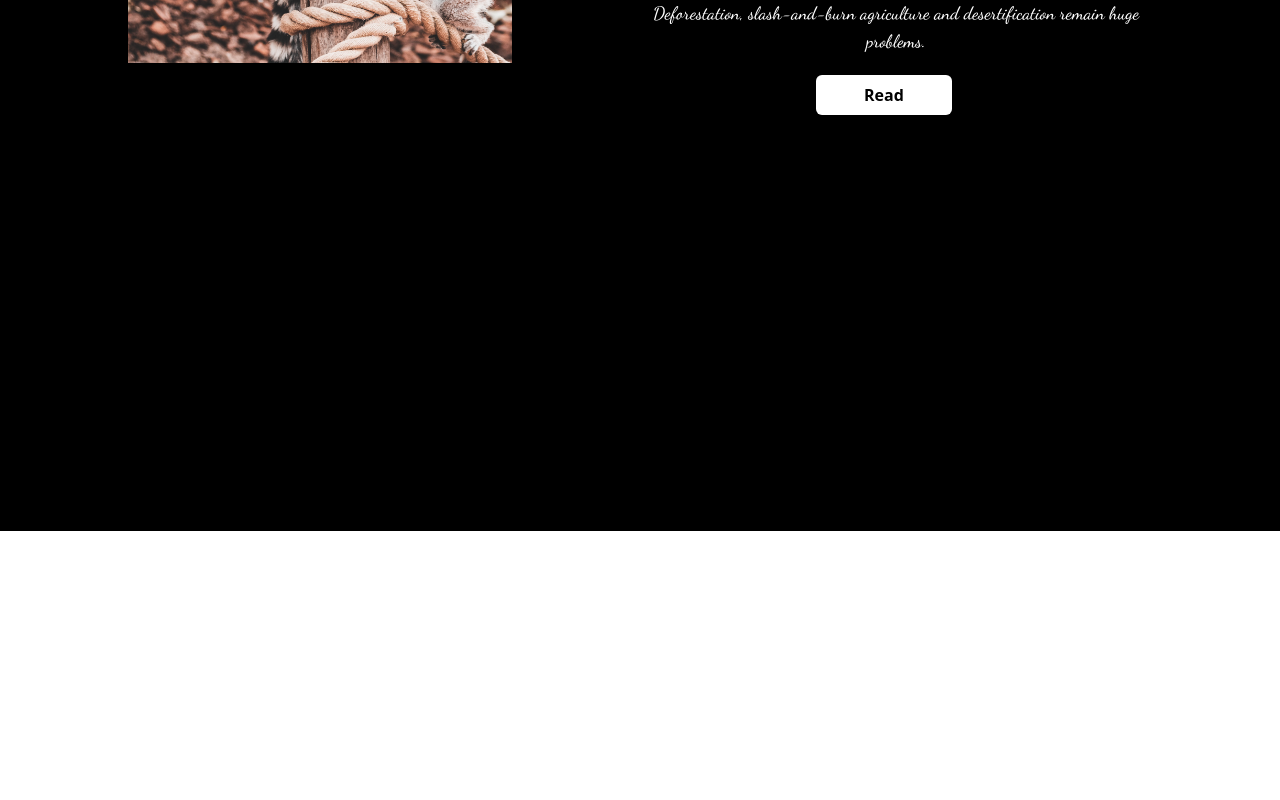
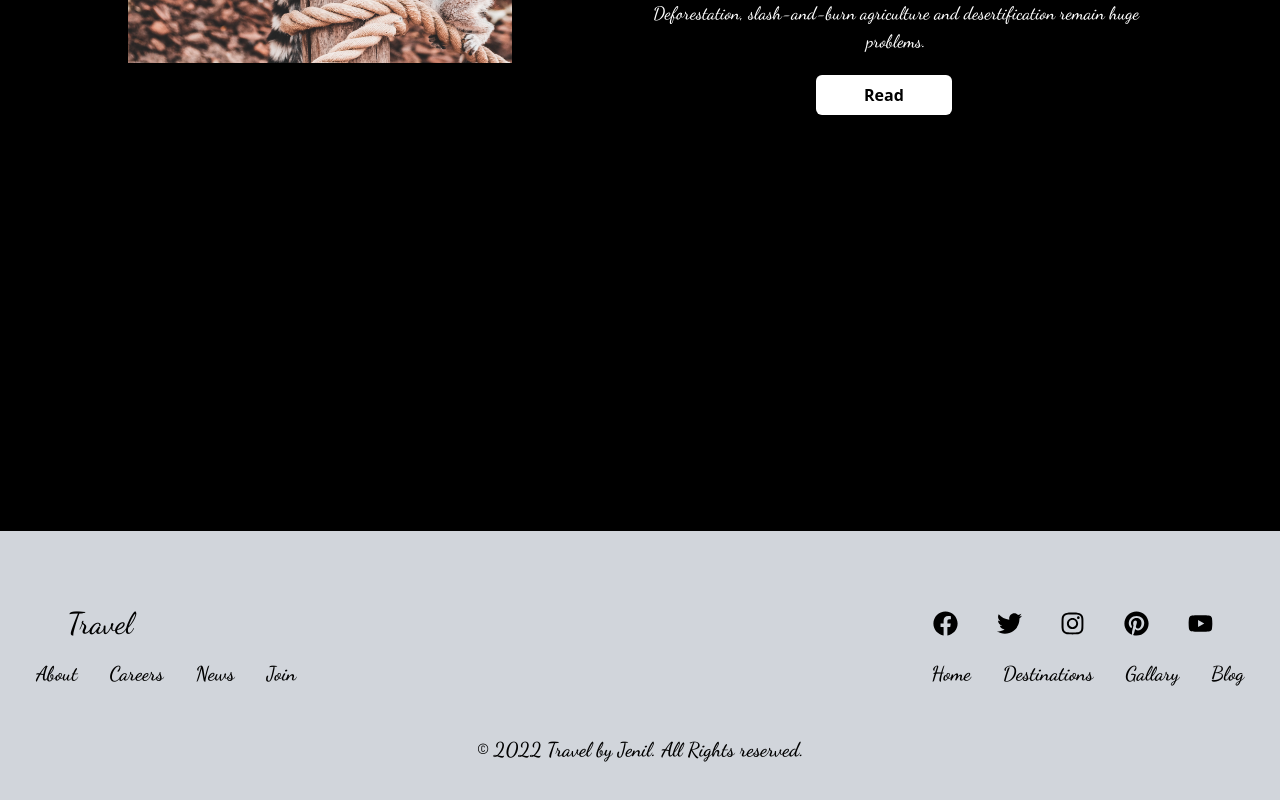
Before and after one commit to jenil-patel97/Travel-web, a React (Create React App) app: page / in a window 1280 px wide. Shown: the part 3135-3935 px from the top of the page. Before the commit the page ends 3666 px from the top, so only its background shows below. Built offline with nearby package versions, Linux system fonts and the light colour scheme.

Commit message:
feat : Footer

```diff
--- a/src/App.js
+++ b/src/App.js
@@ -6,6 +6,7 @@ import Navbar from "./components/Navbar";
 import "slick-carousel/slick/slick.css";
 import "slick-carousel/slick/slick-theme.css";
 import Blog from "./components/Blog";
+import Footer from "./components/Footer";
 
 function App() {
   return (
@@ -15,6 +16,7 @@ function App() {
       <Destination />
       <Gallary />
       <Blog />
+      <Footer />
     </div>
   );
 }
--- /dev/null
+++ b/src/components/Footer.jsx
@@ -0,0 +1,44 @@
+import React from "react";
+import {
+  FaFacebook,
+  FaTwitter,
+  FaInstagram,
+  FaYoutube,
+  FaPinterest,
+} from "react-icons/fa";
+
+const Footer = () => {
+  return (
+    <div className="w-full bg-gray-300 py-16">
+      <div className="max-w-[1240px] mx-auto flex flex-col px-4">
+        <div className="sm:flex text-center justify-center items-center">
+          <h1 className="font-dance text-3xl md:mr-[50rem] cursor-default">Travel</h1>
+          <div className="flex justify-between w-full sm:max-w-[280px] my-4">
+            <FaFacebook size={25}/>
+            <FaTwitter size={25}/>
+            <FaInstagram size={25}/>
+            <FaPinterest size={25}/>
+            <FaYoutube size={25}/>
+          </div>
+        </div>
+        <div className="flex justify-between">
+          <ul className="md:flex font-dance md:space-x-8 space-y-2 md:text-xl font-bold cursor-default">
+            <li className="mt-2">About</li>
+            <li>Careers</li>
+            <li>News</li>
+            <li>Join</li>
+          </ul>
+          <ul className="text-right font-dance md:flex md:space-x-8 md:text-xl font-bold space-y-2 cursor-default">
+            <li className="mt-2">Home</li>
+            <li>Destinations</li>
+            <li>Gallary</li>
+            <li>Blog</li>
+          </ul>
+        </div>
+      </div>
+      <p className="text-center text-sm font-dance cursor-default md:text-xl font-bold md:mt-12 mt-4">© 2022 Travel by Jenil.  All Rights reserved.</p>
+    </div>
+  );
+};
+
+export default Footer;
```
